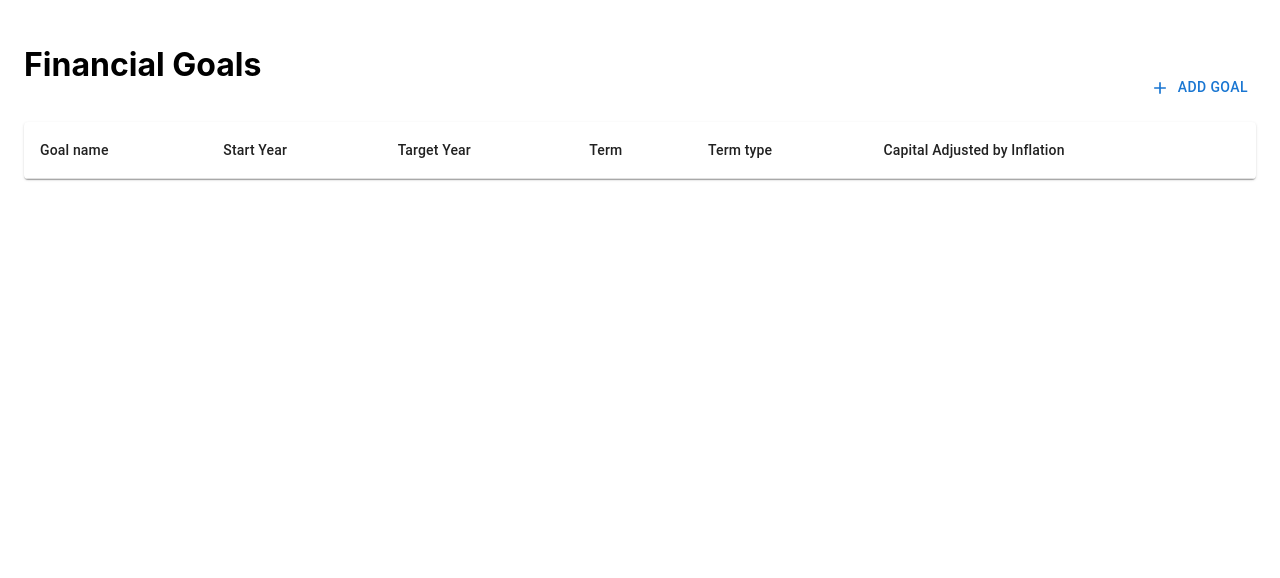
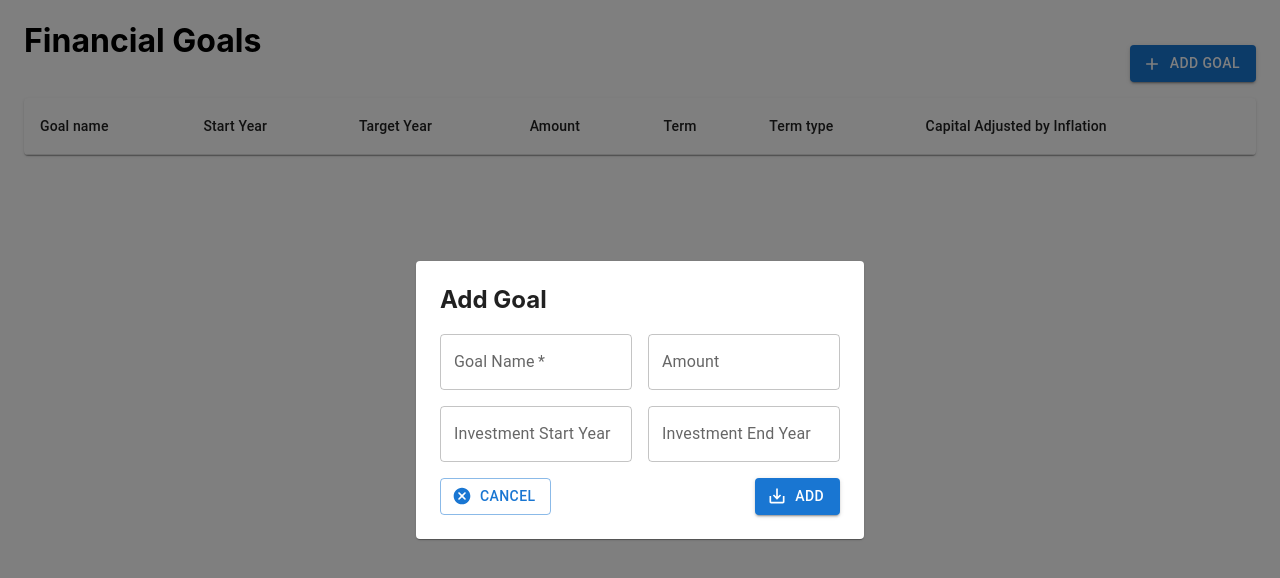
Before and after one commit to goal-based-financial-planner/goal-based-financial-planner, a React (Create React App) app: page / in a window 1280 px wide. Both pictures are taken after a click on the button "ADD GOAL". Shown: the top 578 px of the page. Built offline with nearby package versions, Linux system fonts and the light colour scheme.

Commit message:
Initial commit

```diff
--- a/package.json
+++ b/package.json
@@ -16,6 +16,7 @@
     "@types/react-dom": "^18.2.18",
     "react": "^18.2.0",
     "react-dom": "^18.2.0",
+    "react-hook-form": "^7.49.2",
     "react-scripts": "5.0.1",
     "typescript": "^4.9.5",
     "web-vitals": "^2.1.4"
--- a/src/components/common/CustomButton/index.tsx
+++ b/src/components/common/CustomButton/index.tsx
@@ -1,18 +1,16 @@
-import React, { ReactNode } from 'react';
-import Button from '@mui/material/Button';
+import React from "react";
+import Button, { ButtonProps } from "@mui/material/Button";
 
-interface CustomButtonProps {
-  text: string;
-  icon: ReactNode;
-  onClick: () => void;
+interface CustomButtonProps extends ButtonProps {
+	text: string;
 }
 
-const CustomButton: React.FC<CustomButtonProps> = ({ text, icon, onClick }) => {
-  return (
-    <Button startIcon={icon} onClick={onClick}>
-      {text}
-    </Button>
-  );
+const CustomButton: React.FC<CustomButtonProps> = ({ text, ...rest }) => {
+	return (
+		<Button variant="contained" {...rest}>
+			{text}
+		</Button>
+	);
 };
 
 export default CustomButton;
--- a/src/components/containers/FinancialGoals/AddFinancialGoals/index.tsx
+++ b/src/components/containers/FinancialGoals/AddFinancialGoals/index.tsx
@@ -1,12 +1,93 @@
-import { Unstable_Grid2 as Grid } from '@mui/material';
-import React from 'react';
+import {
+	Unstable_Grid2 as Grid,
+	Modal,
+	Paper,
+	Stack,
+	TextField,
+} from "@mui/material";
+import React from "react";
+// import { FormProvider, useForm } from "react-hook-form";
+import CustomButton from "../../../common/CustomButton";
+import { CancelRounded, SaveAltOutlined } from "@mui/icons-material";
 
-const AddFinancialGoals: React.FC = () => {
-  return (
-    <form>
-      <Grid container spacing={2}></Grid>
-    </form>
-  );
+interface AddFinancialGoalsProps {
+	showAddGoalsModal: boolean;
+	handleClose: () => void;
+}
+const AddFinancialGoals: React.FC<AddFinancialGoalsProps> = ({
+	showAddGoalsModal,
+	handleClose,
+}: AddFinancialGoalsProps) => {
+	// const methods = useForm<FormData>();
+
+	return (
+		<Modal
+			component={Stack}
+			open={showAddGoalsModal}
+			alignItems="center"
+			justifyContent="center"
+			onClose={handleClose}
+		>
+			<Paper
+				component={Stack}
+				p={3}
+				sx={{
+					position: "absolute",
+					minWidth: {
+						xs: "90%",
+						sm: null,
+						md: 400,
+					},
+					maxWidth: 400,
+					width: {
+						xs: "80%",
+						md: 400,
+					},
+				}}
+			>
+				<h2 style={{ marginTop: 0 }}>Add Goal</h2>
+
+				{/* <FormProvider {...methods}> */}
+				<Grid container spacing={2}>
+					<Grid xs={6}>
+						<TextField label="Goal Name" required />
+					</Grid>
+					<Grid xs={6}>
+						<TextField label="Amount" />
+					</Grid>
+					<Grid xs={6}>
+						<TextField label="Investment Start Year" />
+					</Grid>
+					<Grid xs={6}>
+						<TextField label="Investment End Year" />
+					</Grid>
+					<Grid xs={6}>
+						<CustomButton
+							text="Cancel"
+							startIcon={<CancelRounded />}
+							variant="outlined"
+							onClick={handleClose}
+						/>
+					</Grid>
+					<Grid
+						xs={6}
+						sx={{
+							display: "flex",
+							justifyContent: "flex-end",
+							alignItems: "flex-end",
+						}}
+					>
+						<CustomButton
+							text="Add"
+							startIcon={<SaveAltOutlined />}
+							onClick={() => {}}
+						/>
+					</Grid>
+				</Grid>
+				{/* </FormProvider> */}
+			</Paper>
+		</Modal>
+	);
 };
 
 export default AddFinancialGoals;
--- a/src/components/containers/FinancialGoals/FinancialGoalsTable/index.tsx
+++ b/src/components/containers/FinancialGoals/FinancialGoalsTable/index.tsx
@@ -1,4 +1,4 @@
-import React from 'react';
+import React from "react";
 import {
 	Table,
 	TableBody,
@@ -7,8 +7,8 @@ import {
 	TableHead,
 	TableRow,
 	Paper,
-} from '@mui/material';
-import { FinancialGoal } from '../../../../domain/FinancialGoals';
+} from "@mui/material";
+import { FinancialGoal } from "../../../../domain/FinancialGoals";
 
 interface FinancialGoalsTableProps {
 	goals: FinancialGoal[];
@@ -23,6 +23,7 @@ const FinancialGoalsTable: React.FC<FinancialGoalsTableProps> = ({ goals }) => {
 						<TableCell>Goal name</TableCell>
 						<TableCell>Start Year</TableCell>
 						<TableCell>Target Year</TableCell>
+						<TableCell>Amount</TableCell>
 						<TableCell>Term</TableCell>
 						<TableCell>Term type</TableCell>
 						<TableCell>Capital Adjusted by Inflation</TableCell>
@@ -34,6 +35,7 @@ const FinancialGoalsTable: React.FC<FinancialGoalsTableProps> = ({ goals }) => {
 							<TableCell>{goal.goalName}</TableCell>
 							<TableCell>{goal.startYear}</TableCell>
 							<TableCell>{goal.targetYear}</TableCell>
+							<TableCell>{goal.targetAmount}</TableCell>
 							<TableCell>{goal.getTerm()}</TableCell>
 							<TableCell>{goal.getTermType()}</TableCell>
 						</TableRow>
--- a/src/components/containers/FinancialGoals/index.tsx
+++ b/src/components/containers/FinancialGoals/index.tsx
@@ -1,10 +1,14 @@
-import React from 'react';
-import FinancialGoalsTable from './FinancialGoalsTable';
-import { Box, Unstable_Grid2 as Grid, Modal } from '@mui/material';
-import AddIcon from '@mui/icons-material/Add';
-import CustomButton from '../../common/CustomButton';
+import React, { useState } from "react";
+import FinancialGoalsTable from "./FinancialGoalsTable";
+import { Box, Unstable_Grid2 as Grid } from "@mui/material";
+import AddIcon from "@mui/icons-material/Add";
+import AddFinancialGoals from "./AddFinancialGoals";
+import CustomButton from "../../common/CustomButton";
 
 const FinancialGoals: React.FC = () => {
+	const [showAddGoalsModal, setShowAddGoalsModal] = useState(false);
+	const handleClose = () => setShowAddGoalsModal(false);
+
 	return (
 		<>
 			<Grid container spacing={2}>
@@ -14,23 +18,30 @@ const FinancialGoals: React.FC = () => {
 				<Grid
 					xs={2}
 					sx={{
-            display: 'flex',
-            justifyContent: 'flex-end',
-            alignItems: 'flex-end',
+						display: "flex",
+						justifyContent: "flex-end",
+						alignItems: "flex-end",
 					}}
 				>
 					<Box>
 						<CustomButton
-              icon={<AddIcon></AddIcon>}
 							text="Add Goal"
-              onClick={() => {}}
+							startIcon={<AddIcon />}
+							onClick={() => {
+								setShowAddGoalsModal(true);
+							}}
 						></CustomButton>
 					</Box>
 				</Grid>
 				<Grid xs={12}>
-          <FinancialGoalsTable goals={[]}></FinancialGoalsTable>
+					<FinancialGoalsTable goals={[]} />
 				</Grid>
 			</Grid>
+
+			<AddFinancialGoals
+				handleClose={handleClose}
+				showAddGoalsModal={showAddGoalsModal}
+			/>
 		</>
 	);
 };
--- a/src/components/containers/Planner/index.tsx
+++ b/src/components/containers/Planner/index.tsx
@@ -1,13 +1,13 @@
-import React from 'react';
-import FinancialGoals from '../FinancialGoals';
-import { Box } from '@mui/material';
+import React from "react";
+import FinancialGoals from "../FinancialGoals";
+import { Container } from "@mui/material";
 
 const Planner: React.FC = () => {
-  return (
-    <Box p={3}>
-      <FinancialGoals></FinancialGoals>
-    </Box>
-  );
+	return (
+		<Container maxWidth={false}>
+			<FinancialGoals />
+		</Container>
+	);
 };
 
 export default Planner;
```
Also changed, not shown: src/components/common/CustomModal/index.tsx (added, +45 -0 lines), 2 other files (tests, documents, lock files or other folders). Lines whose indentation alone changed are shown as unchanged.
